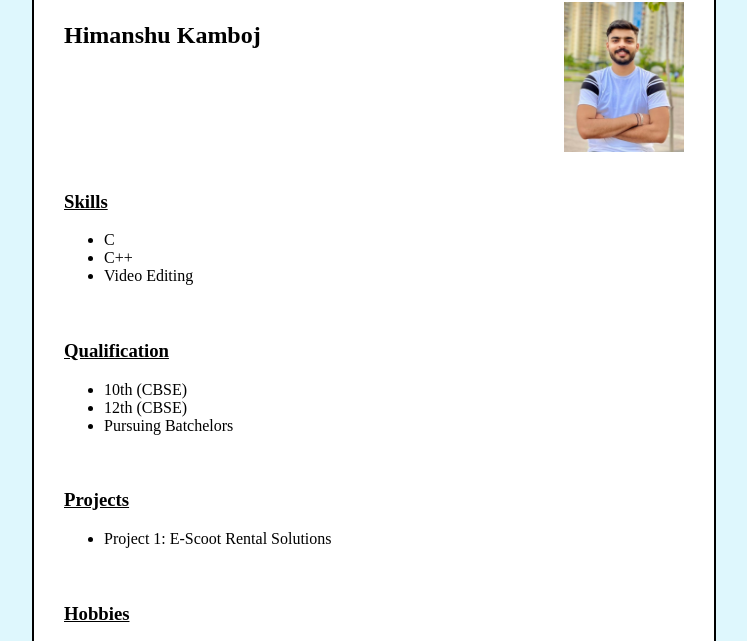
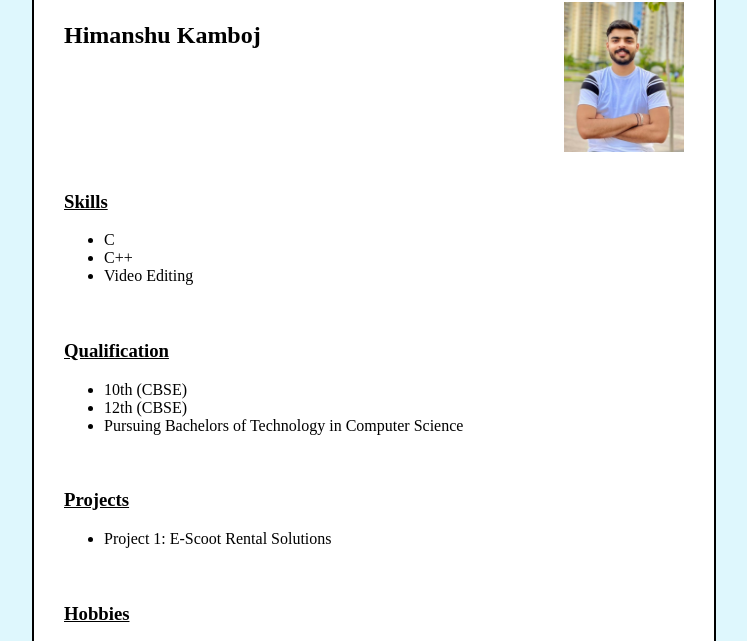
Before and after one commit to himanshu-kamboj/himanshu-kamboj.github.io, a plain HTML site: page resume1.html in a window 1280 px wide. Shown: the part 120-761 px from the top of the page, without its empty margins (266-1013 px from the left). Drawn offline with Linux system fonts and the light colour scheme.

Commit message:
Update resume1.html

```diff
--- a/resume1.html
+++ b/resume1.html
@@ -30,7 +30,7 @@
                     <ul>
                         <li>10th (CBSE)</li>
                         <li>12th (CBSE)</li>
-                        <li>Pursuing Batchelors </li>
+                        <li>Pursuing Bachelors of Technology in Computer Science </li>
                     </ul>
                 </div>
                 <div class="projects">
```
